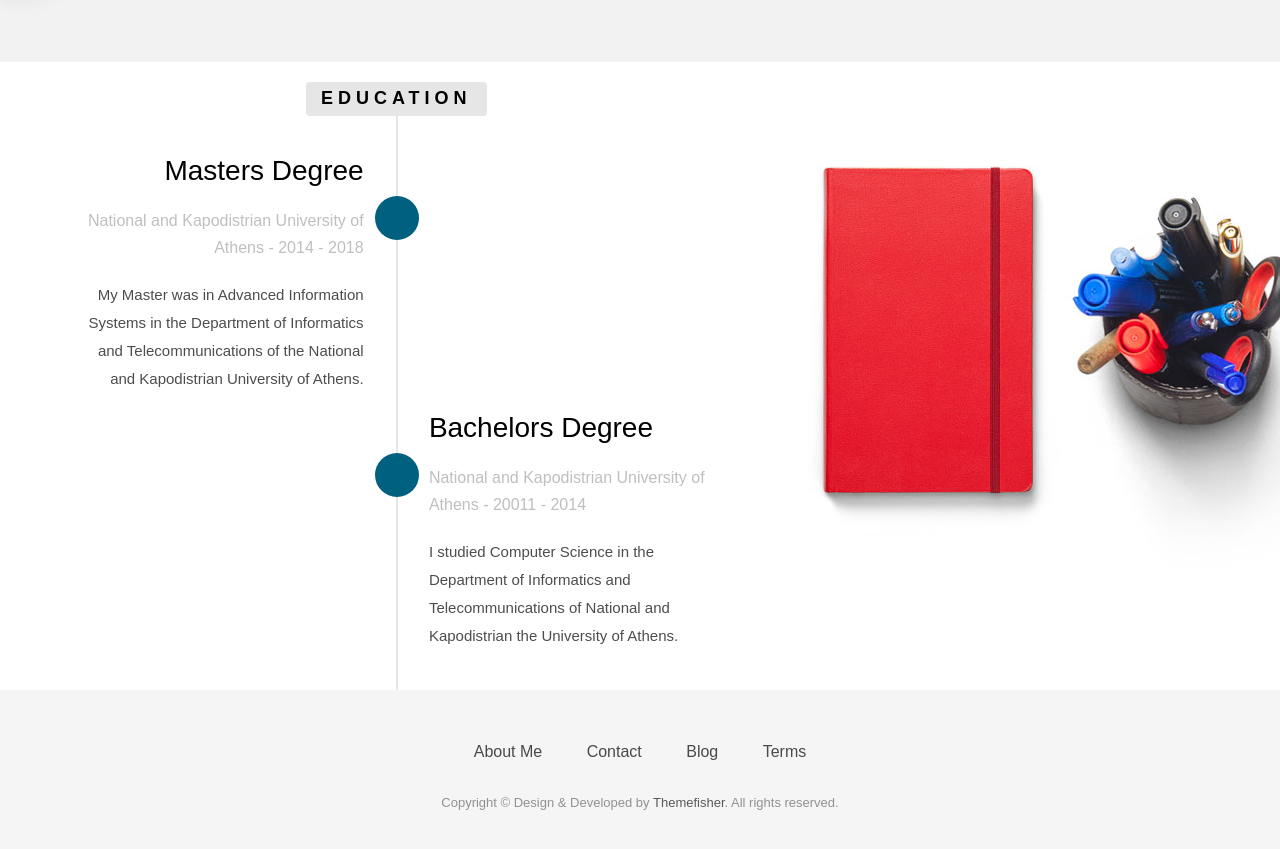
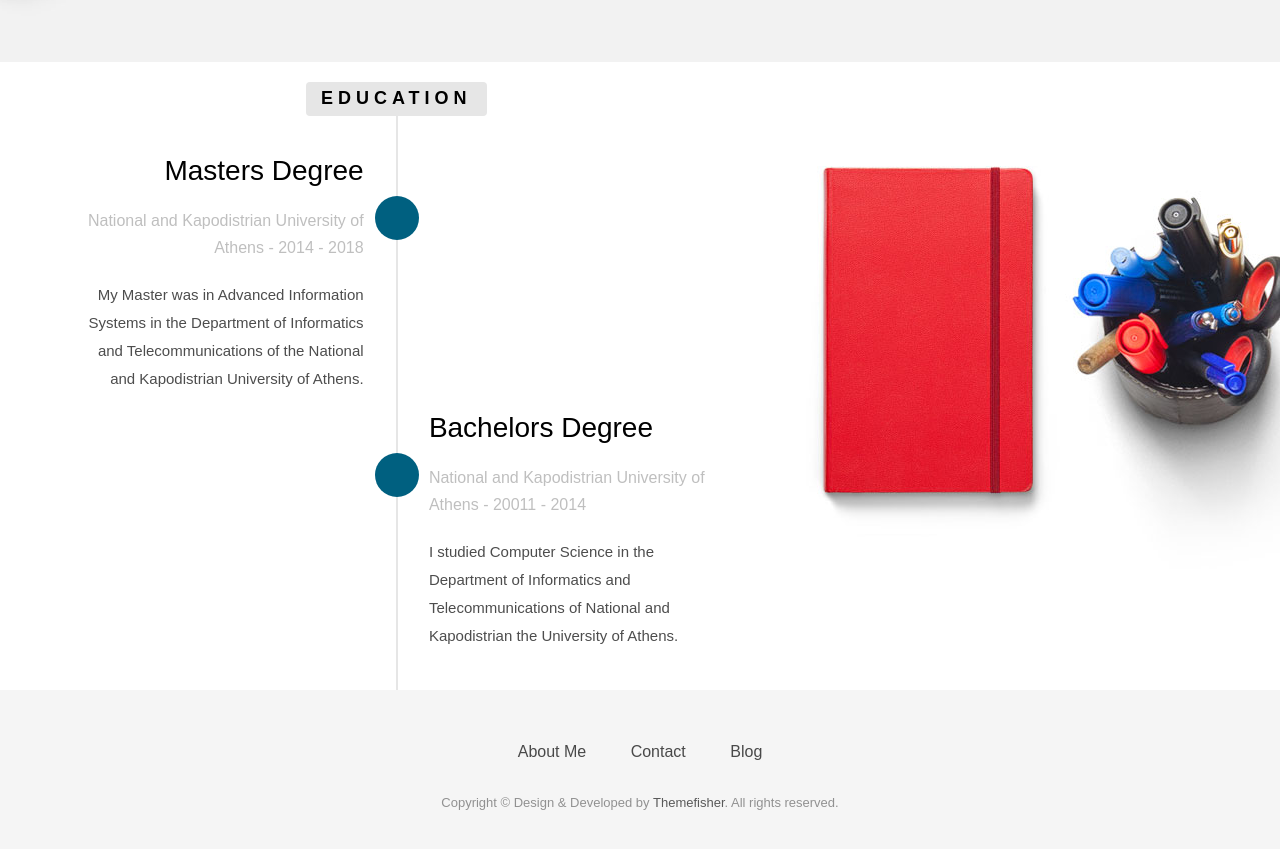
Before and after one commit to kgiann78/kgiann78.github.io, a Jekyll site: the page built from index.html, in a window 1280 px wide and 900 px high, scrolled down 2375 px. Shown: the top 849 px of the window. Built offline with Jekyll 4.4.1, drawn with Linux system fonts in a browser that asks for light colours; nearby versions of some CDN libraries; some web fonts are replaced.

Commit message:
Update footer page

```diff
--- a/_includes/footer.html
+++ b/_includes/footer.html
@@ -9,7 +9,7 @@
             <li><a href="{{ site.baseurl }}/contact">Contact</a></li>
             <!--<li><a href="#">How it works</a></li>-->
             <li><a href="{{ site.baseurl }}/blog">Blog</a></li>
-            <li><a href="#">Terms</a></li>
+            <!--<li><a href="#">Terms</a></li>-->
           </ul>
         </div>
         <p>Copyright &copy; Design &amp; Developed by <a href="http://www.themefisher.com">Themefisher</a>. All rights reserved.</p>
```
